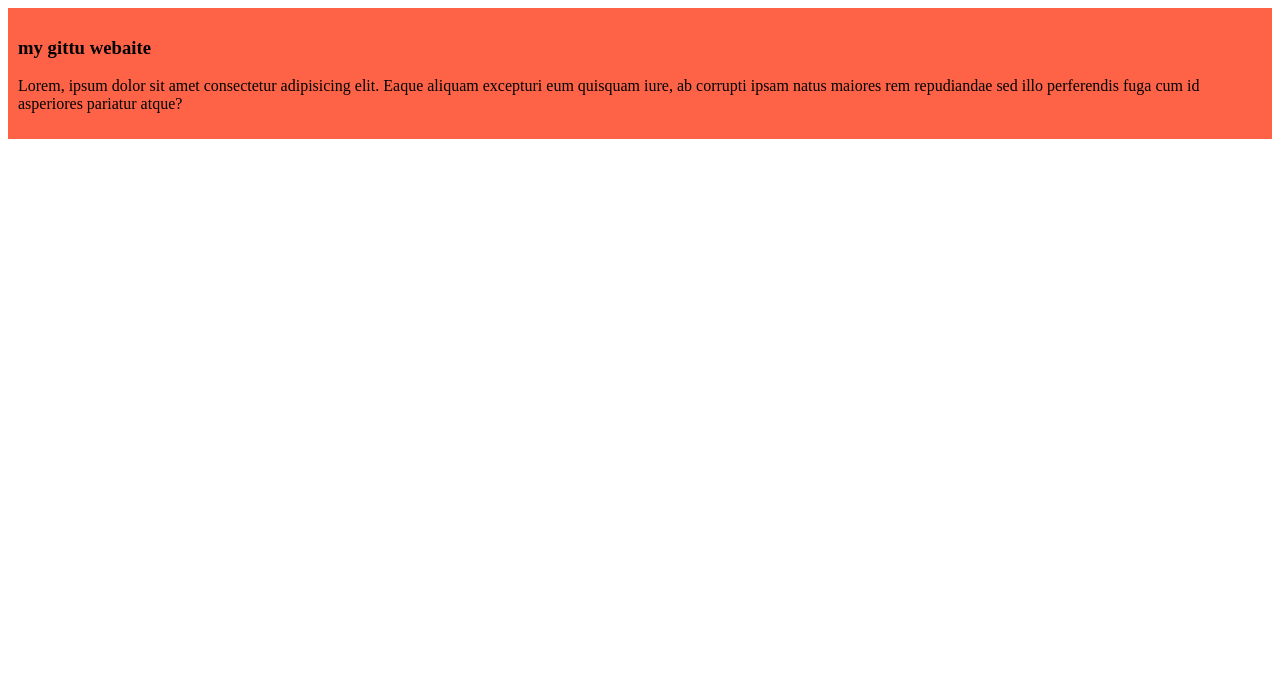
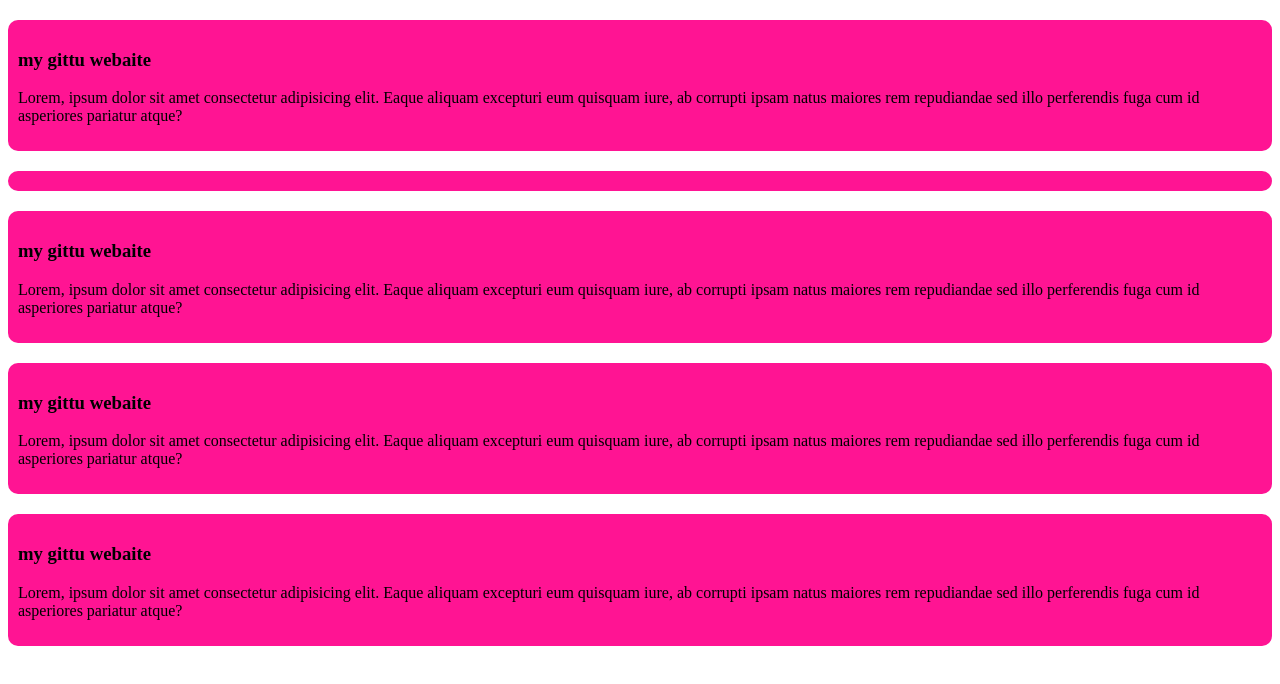
Before and after one commit to masudali2022/my-gittu-repo, a plain HTML site: page index.html in a window 1280 px wide. Drawn offline with Linux system fonts and the light colour scheme.

Commit message:
added the blog

```diff
--- a/index.html
+++ b/index.html
@@ -3,7 +3,8 @@
 <head>
     <meta charset="UTF-8">
     <meta name="viewport" content="width=device-width, initial-scale=1.0">
-    <title>my new repo
+    <title>my gittu repo
+
     </title>
     <link rel="stylesheet" href="styls/blog.css">
 </head>
@@ -12,4 +13,19 @@
         <h3>my gittu webaite</h3>
         <p>Lorem, ipsum dolor sit amet consectetur adipisicing elit. Eaque aliquam excepturi eum quisquam iure, ab corrupti ipsam natus maiores rem repudiandae sed illo perferendis fuga cum id asperiores pariatur atque?</p>
     </div>
- </body> </html>
+    <div>
+
+    </div>
+    <div>
+        <h3>my gittu webaite</h3>
+        <p>Lorem, ipsum dolor sit amet consectetur adipisicing elit. Eaque aliquam excepturi eum quisquam iure, ab corrupti ipsam natus maiores rem repudiandae sed illo perferendis fuga cum id asperiores pariatur atque?</p>
+    </div>
+    <div>
+        <h3>my gittu webaite</h3>
+        <p>Lorem, ipsum dolor sit amet consectetur adipisicing elit. Eaque aliquam excepturi eum quisquam iure, ab corrupti ipsam natus maiores rem repudiandae sed illo perferendis fuga cum id asperiores pariatur atque?</p>
+    </div><div>
+        <h3>my gittu webaite</h3>
+        <p>Lorem, ipsum dolor sit amet consectetur adipisicing elit. Eaque aliquam excepturi eum quisquam iure, ab corrupti ipsam natus maiores rem repudiandae sed illo perferendis fuga cum id asperiores pariatur atque?</p>
+    </div>
+ </body>
+  </html>
--- a/styls/blog.css
+++ b/styls/blog.css
@@ -1,3 +1,10 @@
-div{background-color: tomato;
+div{background-color:deeppink;
 padding: 10px;
+margin-top:20px;
+font-style: inherit;
+border-radius: 10px;
 }
+.{
+
+
+}
```
